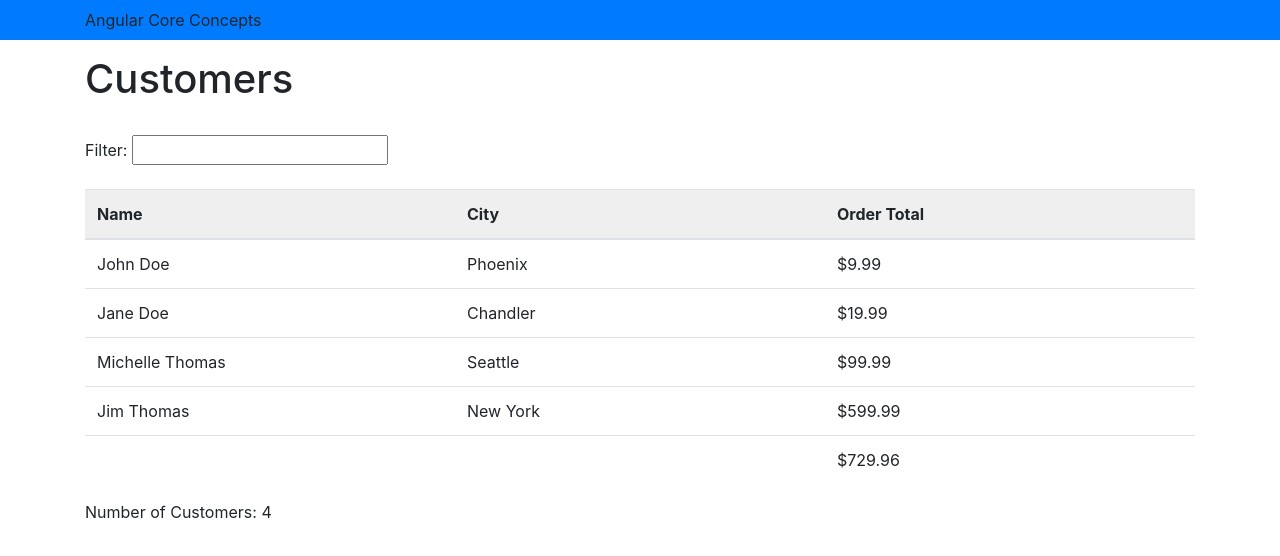
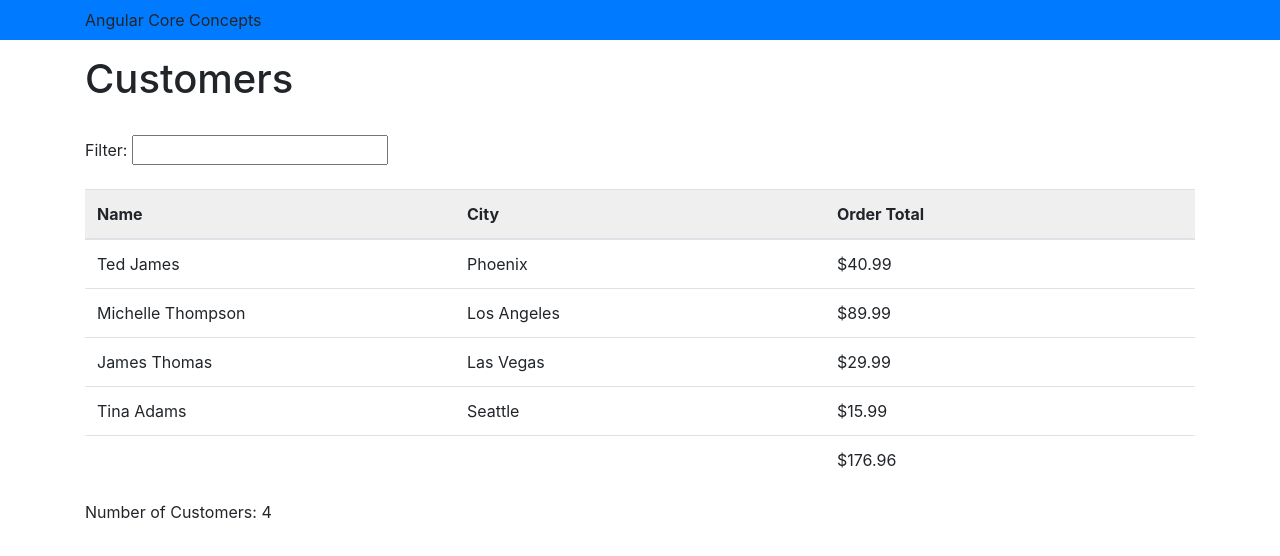
Before and after one commit to KelvinWanyama/customer-order-app, an Angular app: page / in a window 1280 px wide. Shown: the top 556 px of the page. Built offline with nearby package versions, Linux system fonts and the light colour scheme.

Commit message:
Subscribing to an observable

```diff
--- a/src/app/app.module.ts
+++ b/src/app/app.module.ts
@@ -5,10 +5,11 @@
 import { AppComponent } from './app.component';
 import { CustomersModule } from './customers/customers.module';
 import { SharedModule } from './shared/shared.module';
+import { CoreModule } from './core/core.module';
 
 @NgModule({
   declarations: [ AppComponent ],
-  imports: [  BrowserModule, AppRoutingModule, CustomersModule, SharedModule ],
+  imports: [  BrowserModule, AppRoutingModule, CustomersModule, SharedModule, CoreModule ],
   providers: [],
   bootstrap: [AppComponent]
 })
--- a/src/app/core/core.module.ts
+++ b/src/app/core/core.module.ts
@@ -1,9 +1,10 @@
 import { NgModule } from "@angular/core";
 import { DataService } from './data.service';
 import { SorterService } from './sorter.service';
+import { HttpClientModule } from '@angular/common/http';
 
 @NgModule({
-    imports: [],
+    imports: [HttpClientModule],
     providers: [DataService, SorterService]
 })
 export class CoreModule{}
--- a/src/app/customers/customers.component.ts
+++ b/src/app/customers/customers.component.ts
@@ -1,5 +1,6 @@
 import { Component, OnInit } from '@angular/core';
 import { ICustomer } from '../shared/interfaces';
+import { DataService } from '../core/data.service';
 
 @Component({
   selector: 'app-customers',
@@ -10,16 +11,18 @@
   title: string;
   people: ICustomer[];
 
-  constructor() { }
+  constructor( private dataservice: DataService) { }
 
   ngOnInit() {
     this.title = 'Customers';
-    this.people = [
-      { id: 1, name: 'john Doe', city: 'Phoenix', orderTotal: 9.99, customerSince: new Date(2014, 7, 10) },
-      { id: 2, name: 'Jane Doe', city: 'Chandler', orderTotal: 19.99, customerSince: new Date(2017, 2, 22)},
-      { id: 3, name: 'Michelle Thomas', city: 'Seattle', orderTotal: 99.99, customerSince: new Date(2002, 10, 31)},
-      { id: 4, name: 'Jim Thomas', city: 'New York', orderTotal: 599.99, customerSince: new Date(2002, 10, 31)},
-    ];
+    this.dataservice.getCustomers()
+      .subscribe((customers: ICustomer[]) => this.people = customers);
+    // this.people = [
+    //   { id: 1, name: 'john Doe', city: 'Phoenix', orderTotal: 9.99, customerSince: new Date(2014, 7, 10) },
+    //   { id: 2, name: 'Jane Doe', city: 'Chandler', orderTotal: 19.99, customerSince: new Date(2017, 2, 22)},
+    //   { id: 3, name: 'Michelle Thomas', city: 'Seattle', orderTotal: 99.99, customerSince: new Date(2002, 10, 31)},
+    //   { id: 4, name: 'Jim Thomas', city: 'New York', orderTotal: 599.99, customerSince: new Date(2002, 10, 31)},
+    // ];
   }
 
 }
```
